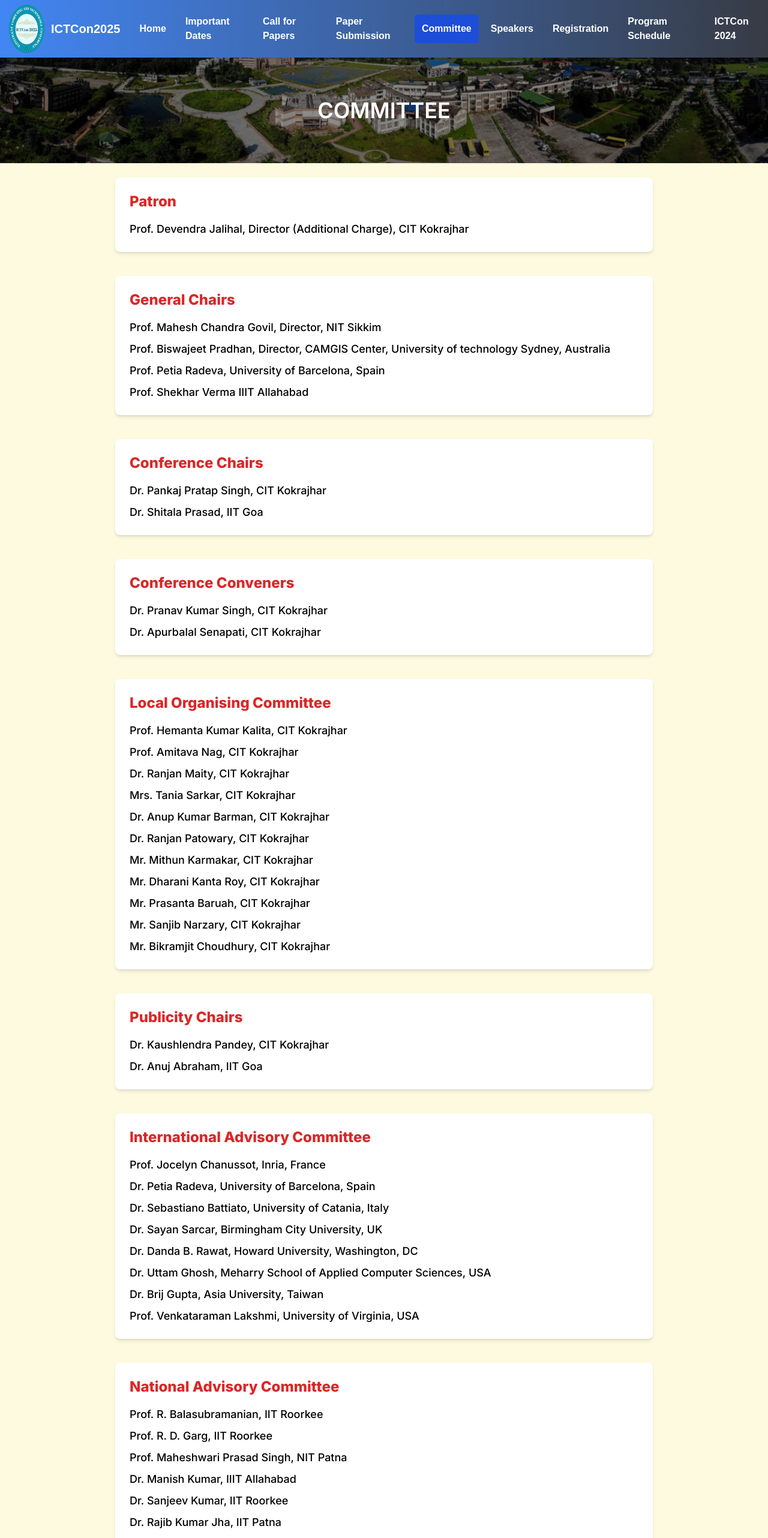
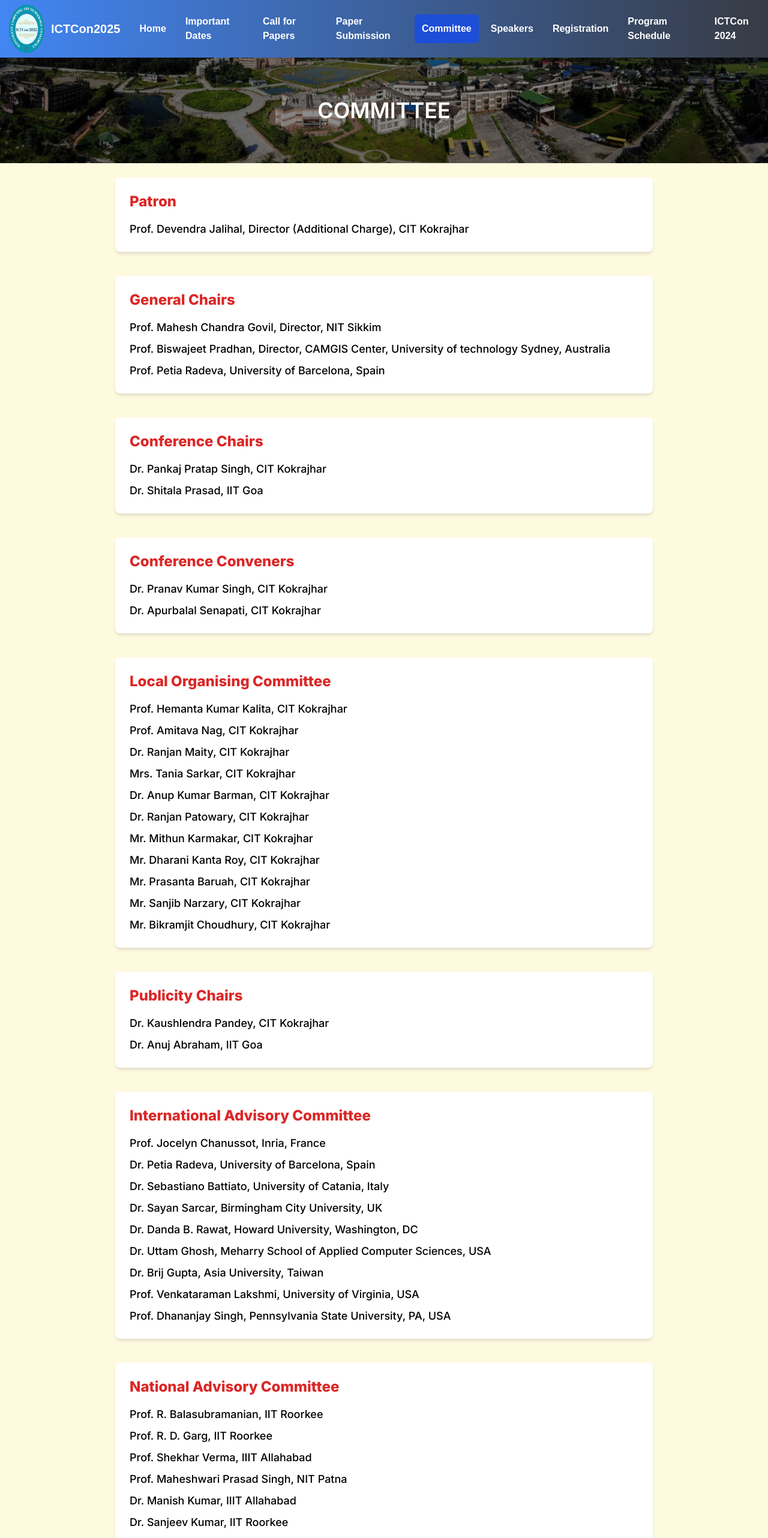
Before and after one commit to ictcon-cit/ictcon_2026, a Next.js app: page /committee in a window 1280 px wide. Shown: the top 2564 px of the page at 60% size. Built offline with nearby package versions, Linux system fonts and the light colour scheme.

Commit message:
Updated new cpf and committe

```diff
--- a/src/app/committee/page.tsx
+++ b/src/app/committee/page.tsx
@@ -29,7 +29,6 @@ const CommitteePage = () => {
               technology Sydney, Australia
             </div>
             <div>Prof. Petia Radeva, University of Barcelona, Spain</div>
-            <div>Prof. Shekhar Verma IIIT Allahabad</div>
           </div>
         </div>
 
@@ -98,6 +97,7 @@ const CommitteePage = () => {
             </div>
             <div>Dr. Brij Gupta, Asia University, Taiwan</div>
             <div>Prof. Venkataraman Lakshmi, University of Virginia, USA</div>
+            <div>Prof. Dhananjay Singh, Pennsylvania State University, PA, USA</div>
           </div>
         </div>
 
@@ -108,6 +108,7 @@ const CommitteePage = () => {
           <div className="space-y-2">
             <div>Prof. R. Balasubramanian, IIT Roorkee</div>
             <div>Prof. R. D. Garg, IIT Roorkee</div>
+            <div>Prof. Shekhar Verma, IIIT Allahabad</div>
             <div>Prof. Maheshwari Prasad Singh, NIT Patna</div>
             <div>Dr. Manish Kumar, IIIT Allahabad</div>
             <div>Dr. Sanjeev Kumar, IIT Roorkee</div>
@@ -147,7 +148,7 @@ const CommitteePage = () => {
             <div>Dr. Ranjay Hazara, NIT Silchar</div>
             <div>Dr. J. P. Singh, NIT Patna</div>
             <div>
-              Dr. Madhusudan Singh, Long Island University, Brooklyn, New York,
+              Dr. Madhusudan Singh, Pennsylvania State University, PA, New York,
               USA
             </div>
             <div>Dr. Triloki Pant, IIIT Allahabad</div>
@@ -180,6 +181,8 @@ const CommitteePage = () => {
               PETRONAS, Malaysia
             </div>
             <div>Dr. Anupam Kumar, NIT Patna</div>
+            <div>Dr. Mohd Jawed Khan, GNIOT, Greater Noida</div>
+            <div>Dr. Deep Singh, Dr. B. R. Ambedkar University Delhi</div>
           </div>
         </div>
       </div>
--- a/src/components/newui/aboutsection.tsx
+++ b/src/components/newui/aboutsection.tsx
@@ -108,7 +108,7 @@ export default function AboutSection() {
           <div className="p-3 sm:p-5">
             <div className="text-center w-full mb-4">
               <a
-                href="/CFP ICTCon 2025.pdf"
+                href="/CFP 2025 ICTCon.pdf"
                 target="_blank"
                 rel="noopener noreferrer"
                 className="text-white bg-blue-600 hover:bg-blue-800 font-bold py-3 sm:py-4 px-3 sm:px-4 rounded-lg inline-flex items-center justify-center shadow-sm transition duration-300 ease-in-out transform hover:scale-105 w-full uppercase text-sm sm:text-base"
```
Also changed, not shown: 1 other file (tests, documents, lock files or other folders).
